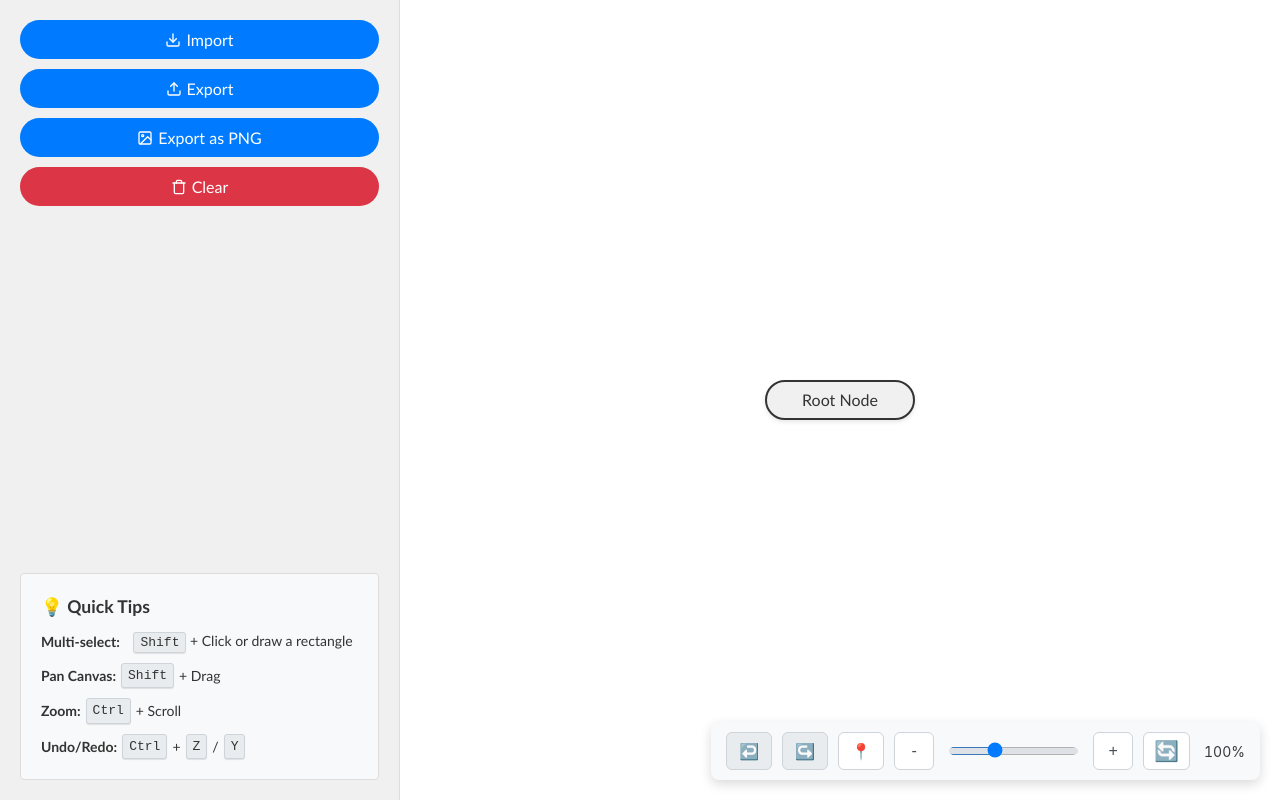
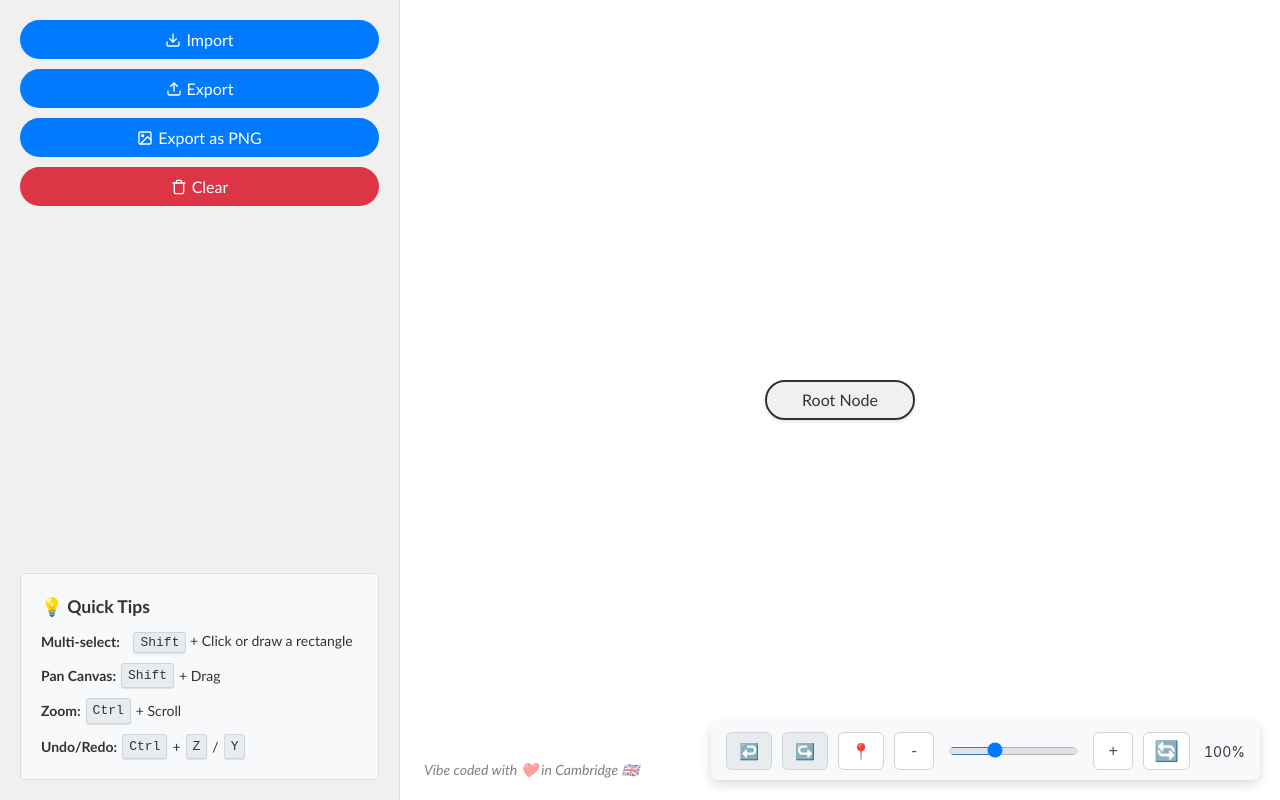
Before and after one commit to guneykayim/mind_map, a React (Vite) app: page / in a window 1280 px wide. Built offline with nearby package versions, Linux system fonts and the light colour scheme.

Commit message:
added a signature to the canvas

```diff
--- a/src/components/MindMapCanvas/MindMapCanvas.jsx
+++ b/src/components/MindMapCanvas/MindMapCanvas.jsx
@@ -200,7 +200,7 @@ const MindMapCanvas = ({
 
   return (
     <div
-      ref={canvasContainerRef} // Attach ref to the container
+      ref={canvasContainerRef}
       className="mind-map"
       onMouseDown={handleMouseDown}
     >
@@ -225,6 +225,9 @@ const MindMapCanvas = ({
           {renderNodeElements()}
         </div>
       </div>
+      <div className={styles.signature}>
+        Vibe coded with ❤️ in Cambridge 🇬🇧
+      </div>
     </div>
   );
 };
--- a/src/components/MindMapCanvas/MindMapCanvas.module.css
+++ b/src/components/MindMapCanvas/MindMapCanvas.module.css
@@ -16,3 +16,18 @@
     z-index: 1;
     overflow: visible;
 }
+
+.signature {
+    position: absolute;
+    bottom: 16px;
+    left: 16px;
+    color: rgba(0, 0, 0, 0.5);
+    font-size: 14px;
+    font-style: italic;
+    pointer-events: none;
+    z-index: 10;
+    background: rgba(255, 255, 255, 0.7);
+    padding: 4px 8px;
+    border-radius: 4px;
+    backdrop-filter: blur(2px);
+}
```
